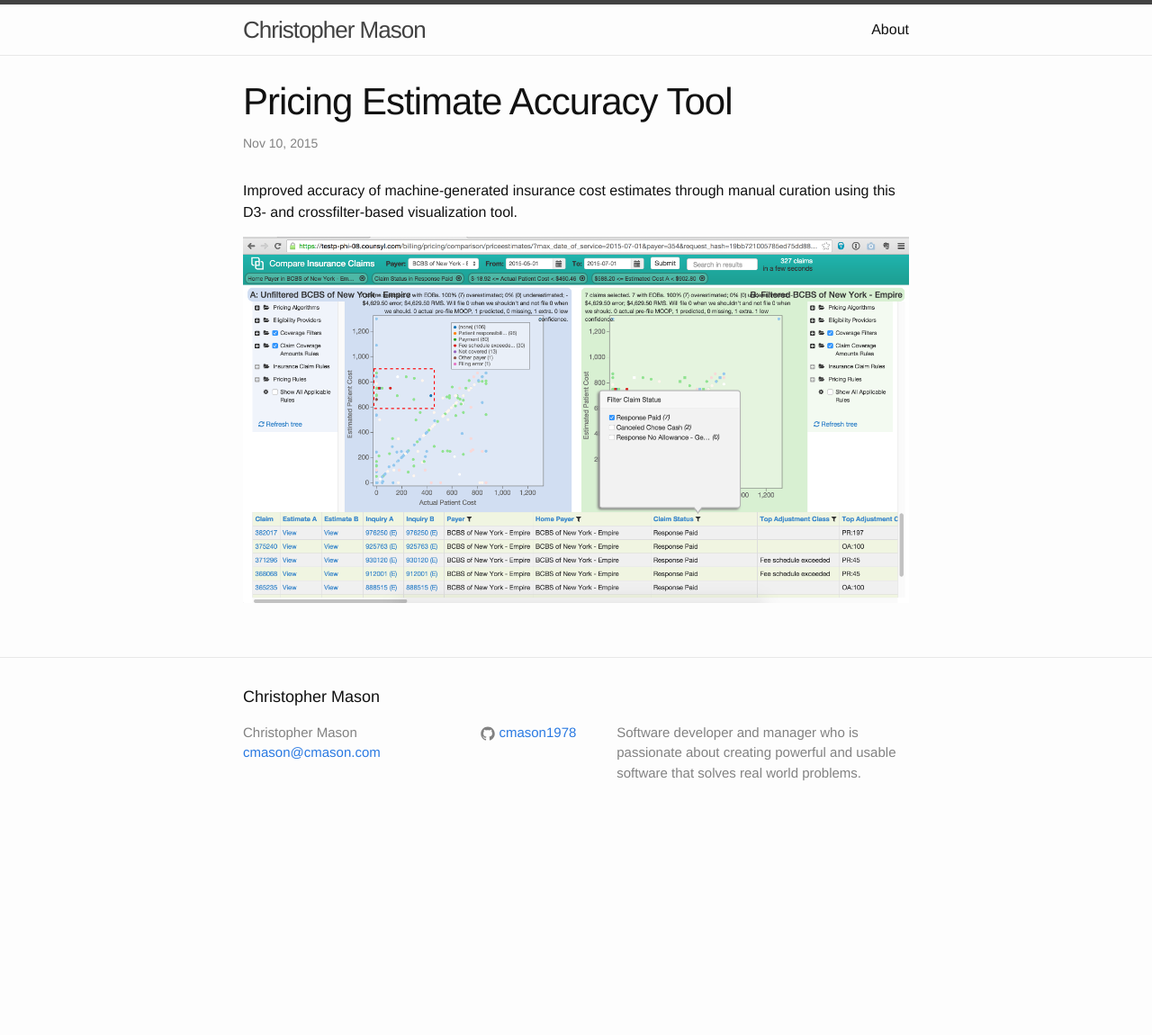
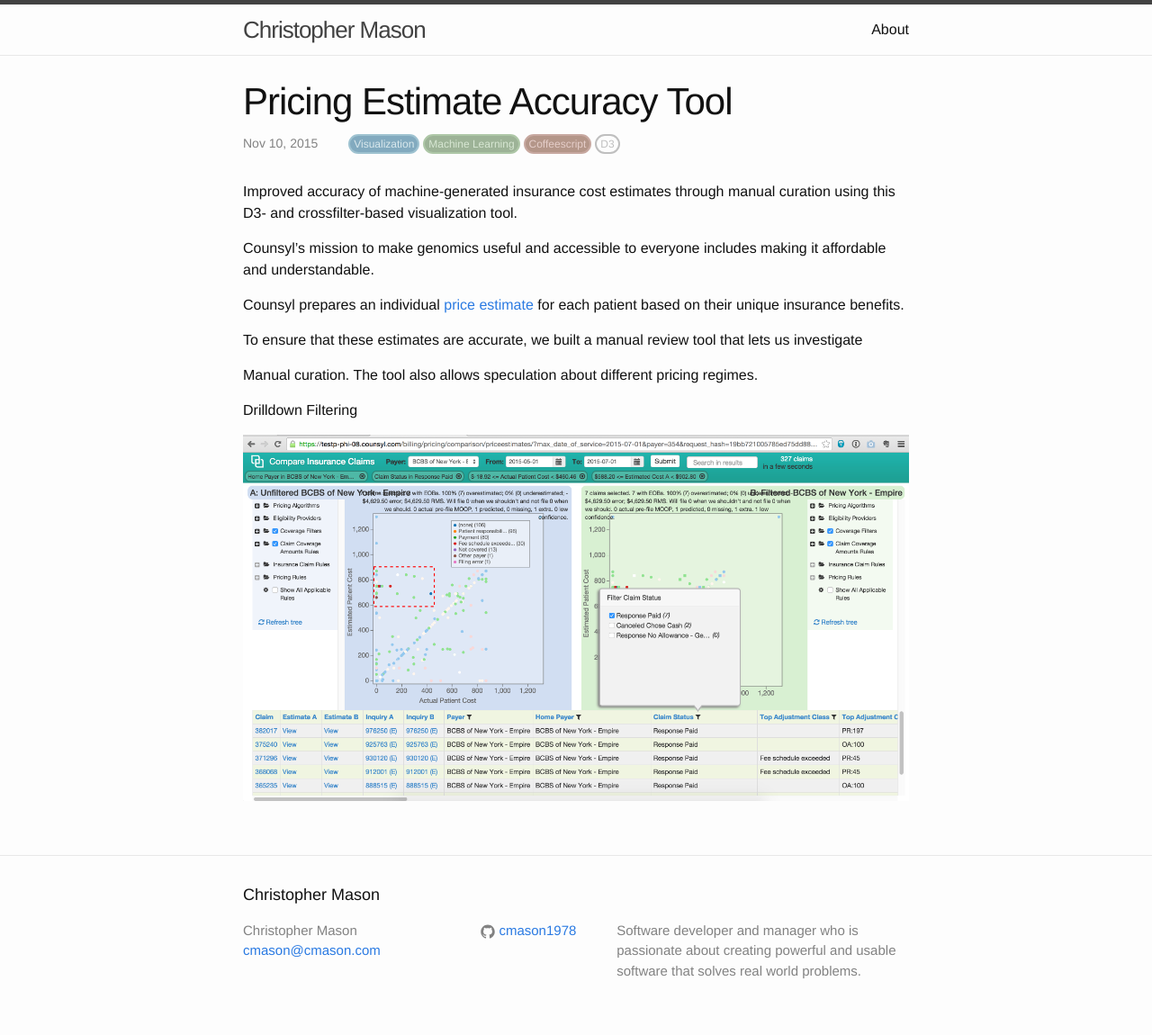
Before and after one commit to masoncj/masoncj.github.io, a Jekyll site: the page built from _projects/comparison_tool.md, in a window 1280 px wide. Shown: the whole page at 90% size. Built offline with Jekyll 4.4.1, drawn with Linux system fonts in a browser that asks for light colours; a script that is not in the unit is left out; before the commit the page ends 930 px from its top, so only the background shows below that.

Commit message:
Incremental progress towards projects website.

```diff
--- a/_layouts/project.html
+++ b/_layouts/project.html
@@ -5,7 +5,14 @@ layout: default
 
   <header class="post-header">
     <h1 class="post-title" itemprop="name headline">{{ page.title }}</h1>
-    <p class="post-meta"><time datetime="{{ page.date | date_to_xmlschema }}" itemprop="datePublished">{{ page.date | date: "%b %-d, %Y" }}</time>{% if page.author %} • <span itemprop="author" itemscope itemtype="http://schema.org/Person"><span itemprop="name">{{ page.author }}</span></span>{% endif %}</p>
+    <div class="post-meta">
+      <time datetime="{{ page.date | date_to_xmlschema }}" itemprop="datePublished">{{ page.date | date: "%b %-d, %Y" }}</time>{% if page.author %} • <span itemprop="author" itemscope itemtype="http://schema.org/Person"><span itemprop="name">{{ page.author }}</span></span>{% endif %}
+      <ul class='tag-list'>
+        {% for tag in page.tags %}
+          <li class="tag tag-{{ tag | downcase | replace:' ','-' }}">{{ tag }}</li>
+        {% endfor %}
+      </ul>
+    </div>
   </header>
 
   <div class="post-content" itemprop="articleBody">
--- a/_projects/comparison_tool.md
+++ b/_projects/comparison_tool.md
@@ -3,13 +3,28 @@ layout: project
 title: Pricing Estimate Accuracy Tool
 date: 2015-11-10
 icon: comparison_tool_icon.png
+tags:
+  - Visualization
+  - Machine Learning
+  - Coffeescript
+  - D3
 ---
-
 Improved accuracy of machine-generated insurance cost estimates through manual curation using this D3- and crossfilter-based visualization tool.
-
-
 <!--more-->
 
+Counsyl's mission to make genomics useful and accessible to everyone includes making it affordable and understandable.
+
+{% assign insurance_estimates = site.projects | where: 'slug', 'insurance_estimates' %}
+
+Counsyl prepares an individual [price estimate]({{ insurance_estimates[0].url }}) for each patient based on their unique insurance benefits.
+
+To ensure that these estimates are accurate, we built a manual review tool that lets us investigate
+
+Manual curation.
+The tool also allows speculation about different pricing regimes.
+
+Drilldown
+Filtering
 
 
 ![Comparison Tool Screenshot](/images/projects/comparison_tool/comparison_tool_filter.png)
--- a/_sass/_project-list.scss
+++ b/_sass/_project-list.scss
@@ -10,15 +10,32 @@
     clear: both;
   }
 
+  h2, ul {
+    margin-bottom: 0px;
+  }
+
+  @import "tags";
+
   .project-icon {
+    border: 2px solid black;
     width: 128px;
     height: 128px;
     float: left;
+    margin-top: 5px;
     margin-bottom: 20px;
-    padding: 10px;
+    margin-right: 10px;
   }
 
   .project-info {
     padding: 10px;
+
+    p:empty {
+      display: none;
+    }
+
+    p {
+      line-height: 16px;
+      margin-top: 8px;
+    }
   }
 }
--- /dev/null
+++ b/_sass/_project-page.scss
@@ -0,0 +1,7 @@
+
+.tag-list {
+  @import "tags";
+  display: inline-block;
+
+  margin-bottom: 0px;
+}
--- /dev/null
+++ b/_sass/_tags.scss
@@ -0,0 +1,40 @@
+
+
+li.tag {
+  font-size: 12px;
+  display: inline-block;
+  padding: 4px;
+  line-height: 10px;
+  border-radius: 15px;
+  opacity: 0.5;
+  border-style: solid;
+  border-width: 2px;
+}
+
+li.tag-visualization {
+  color: #B6D4DD;
+  background-color: #0A5A83;
+  border-color: #4189A5;
+}
+
+li.tag-machine-learning {
+  color: #B3D1AA;
+  background-color: #3F6C33;
+  border-color: #629354;
+}
+
+li.tag-coffeescript {
+  color: #CFA198;
+  background-color: #6D3117;
+  border-color: #935545;
+}
+
+li.tag-robotics {
+  color: #A7CFD8;
+  background-color: #205063;
+  border-color: #3E8093;
+}
+
+li.tag:hover {
+  opacity: 1;
+}
--- a/css/main.scss
+++ b/css/main.scss
@@ -50,5 +50,6 @@ $on-laptop:        800px;
         "base",
         "layout",
         "syntax-highlighting",
-        "project-list"
+        "project-list",
+        "project-page"
 ;
--- a/index.html
+++ b/index.html
@@ -19,6 +19,11 @@ layout: default
             <h2>
               <a class="post-link" href="{{ project.url | prepend: site.baseurl }}">{{ project.title }}</a>
             </h2>
+            <ul class='tag-list'>
+              {% for tag in project.tags %}
+                <li class="tag tag-{{ tag | downcase | replace:' ','-' }}">{{ tag }}</li>
+              {% endfor %}
+            </ul>
             <p>{{ project.excerpt }}</p>
           </div>
         </div>
```
Also changed, not shown: _projects/insurance_estimates.md (added, +13 -0 lines), _projects/mover_app.md (+16 -4 lines), Gemfile.lock (added), README.md (added), images/projects/comparison_tool/comparison_tool.png (added), images/projects/comparison_tool/eligibility_inquiry_view.png (added), 1 other file.
